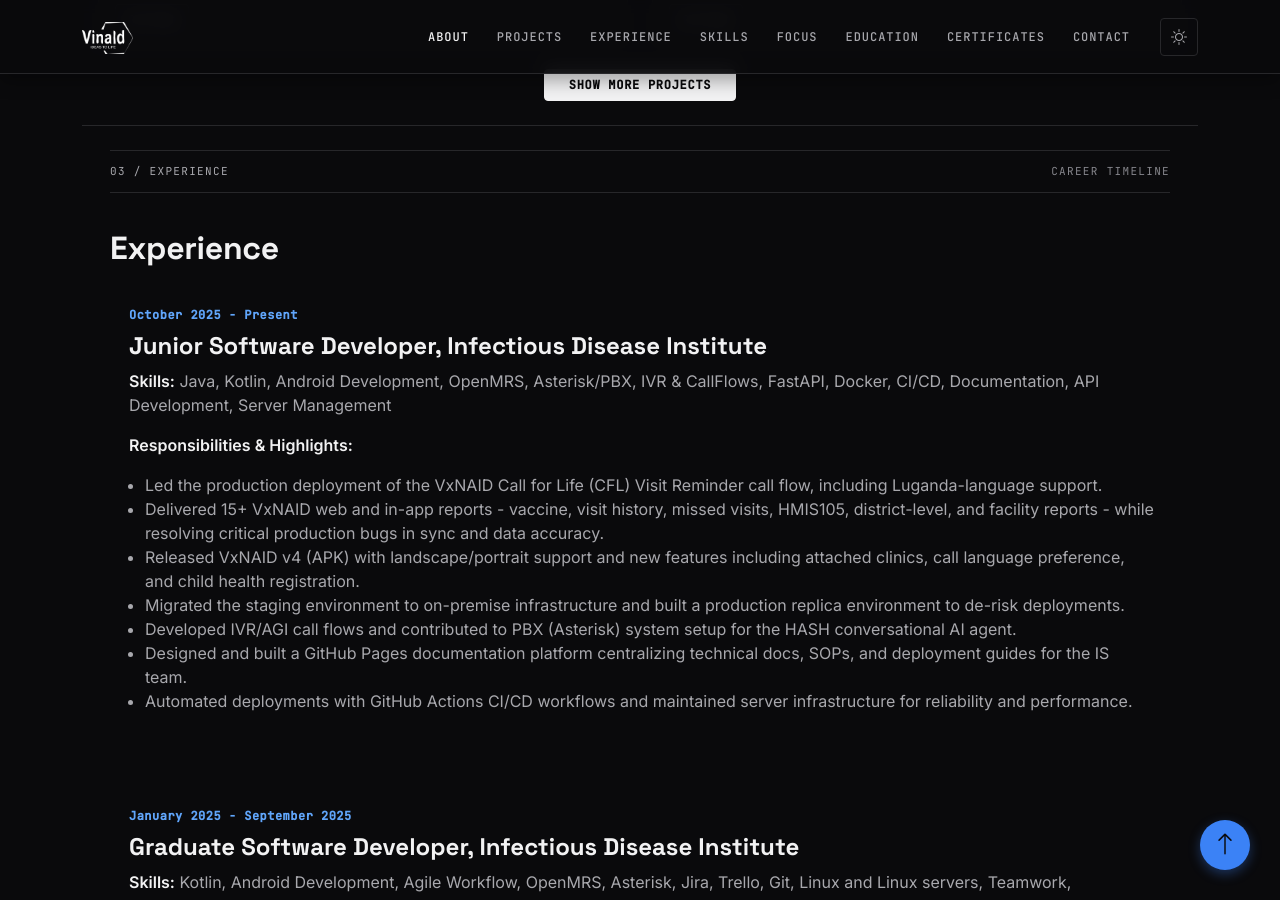
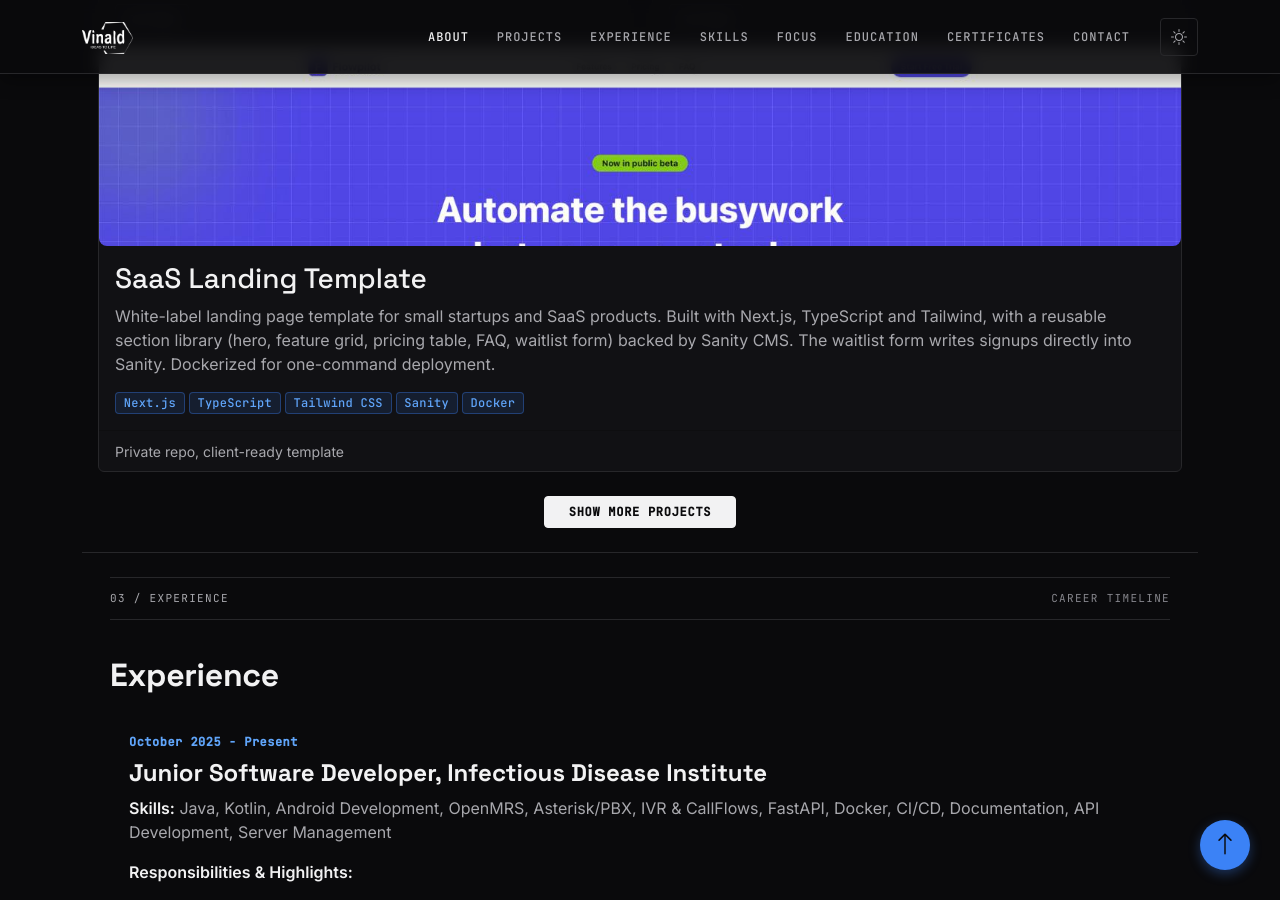
Before and after one commit to Vinald/Vinald.github.io, a Jekyll site: the page built from index.html, in a window 1280 px wide and 900 px high, scrolled down 2677 px. Built offline with Jekyll 4.4.1, drawn with Linux system fonts in a browser that asks for light colours.

Commit message:
Add project cards for freelancer, saas-landing, and ecommerce templates

```diff
--- a/_includes/projects.html
+++ b/_includes/projects.html
@@ -359,6 +359,27 @@
 
     </div>
 
+
+        <div class="col">
+            <div class="card bg-dark text-light h-100">
+                <img src="/assets/images/saas-landing-template.jpg" class="card-img-top img-fluid rounded-3" alt="SaaS Landing Template - Flowpilot demo landing page" style="height: 200px; object-fit: cover; object-position: top" />
+                <div class="card-body">
+                    <h3 class="card-title">SaaS Landing Template</h3>
+                    <p class="card-text">White-label landing page template for small startups and SaaS products. Built with Next.js, TypeScript and Tailwind, with a reusable section library (hero, feature grid, pricing table, FAQ, waitlist form) backed by Sanity CMS. The waitlist form writes signups directly into Sanity. Dockerized for one-command deployment.</p>
+                    <div class="d-flex flex-wrap gap-1 mt-2">
+                        <span class="badge bg-warning text-dark">Next.js</span>
+                        <span class="badge bg-warning text-dark">TypeScript</span>
+                        <span class="badge bg-warning text-dark">Tailwind CSS</span>
+                        <span class="badge bg-warning text-dark">Sanity</span>
+                        <span class="badge bg-warning text-dark">Docker</span>
+                    </div>
+                </div>
+                <div class="card-footer">
+                    <span class="text-muted small">Private repo, client-ready template</span>
+                </div>
+            </div>
+        </div>
+
     <div class="text-center mt-4">
         <button id="toggle-projects-btn" class="btn btn-warning rounded-pill px-4 fw-bold" onclick="toggleProjects()">
             Show More Projects
```
Also changed, not shown: other parts of _includes/projects.html (+1 -1 lines).
